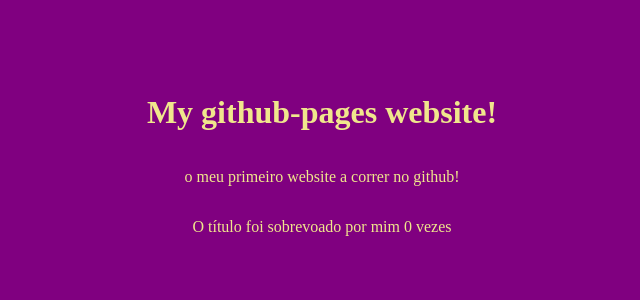
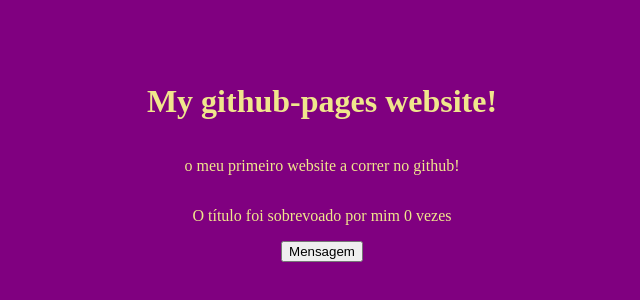
Before and after one commit to ULHT-PW/luciostuder.github.io, a plain HTML site: page index.html in a window 1280 px wide. Shown: the part 246-546 px from the top of the page, without its empty margins (318-958 px from the left). Drawn offline with Linux system fonts and the light colour scheme.

Commit message:
Update index.html

```diff
--- a/index.html
+++ b/index.html
@@ -10,6 +10,7 @@
   <h1>My github-pages website!</h1>
   <p>o meu primeiro website a correr no github!</p>
   <p>O título foi sobrevoado por mim <span id="count">0</span> vezes</p>
+  <button onclick="saudar()">Mensagem</button>
   <script src="static/script.js"></script>
 </body>
 </html>
```
